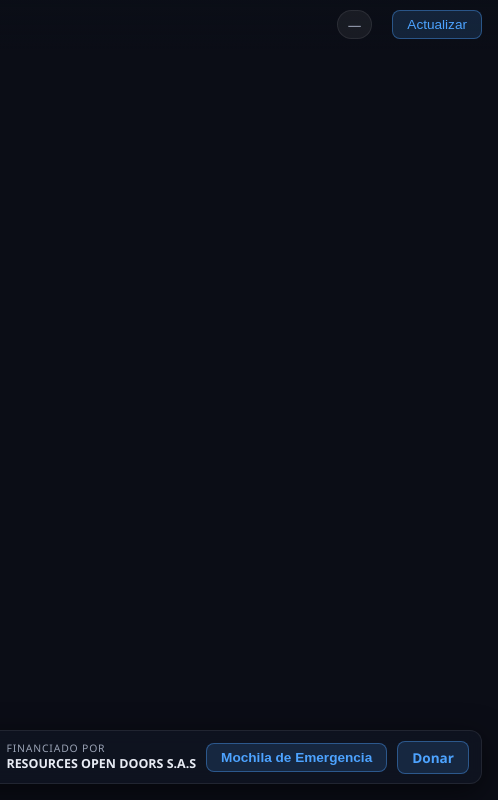
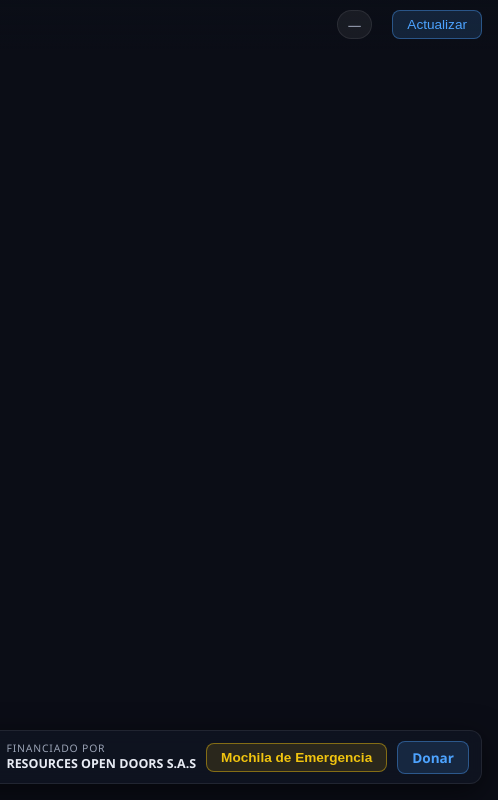
Before and after one commit to nicoconvoz/sismos, a website: page public/index.html in a window 1280 px wide. Shown: the full height of the page, 782-1280 px from the left. Drawn offline with nearby package versions, Linux system fonts and the light colour scheme; a script that the page names is missing.

Commit message:
Commit 13 | Color de Botón

```diff
--- a/public/styles.css
+++ b/public/styles.css
@@ -407,6 +407,14 @@ html, body {
   white-space: nowrap;
 }
 
+/* The Mochila button stands out in yellow */
+#mochilaBtn {
+  color: var(--yellow);
+  border-color: rgba(241, 196, 15, 0.45);
+  background: rgba(241, 196, 15, 0.12);
+}
+#mochilaBtn:hover { background: rgba(241, 196, 15, 0.25); }
+
 @media (max-width: 560px) {
   /* Keep the badge inside the viewport on phones: let the buttons wrap
      under the logo/name row instead of overflowing horizontally. */
```
